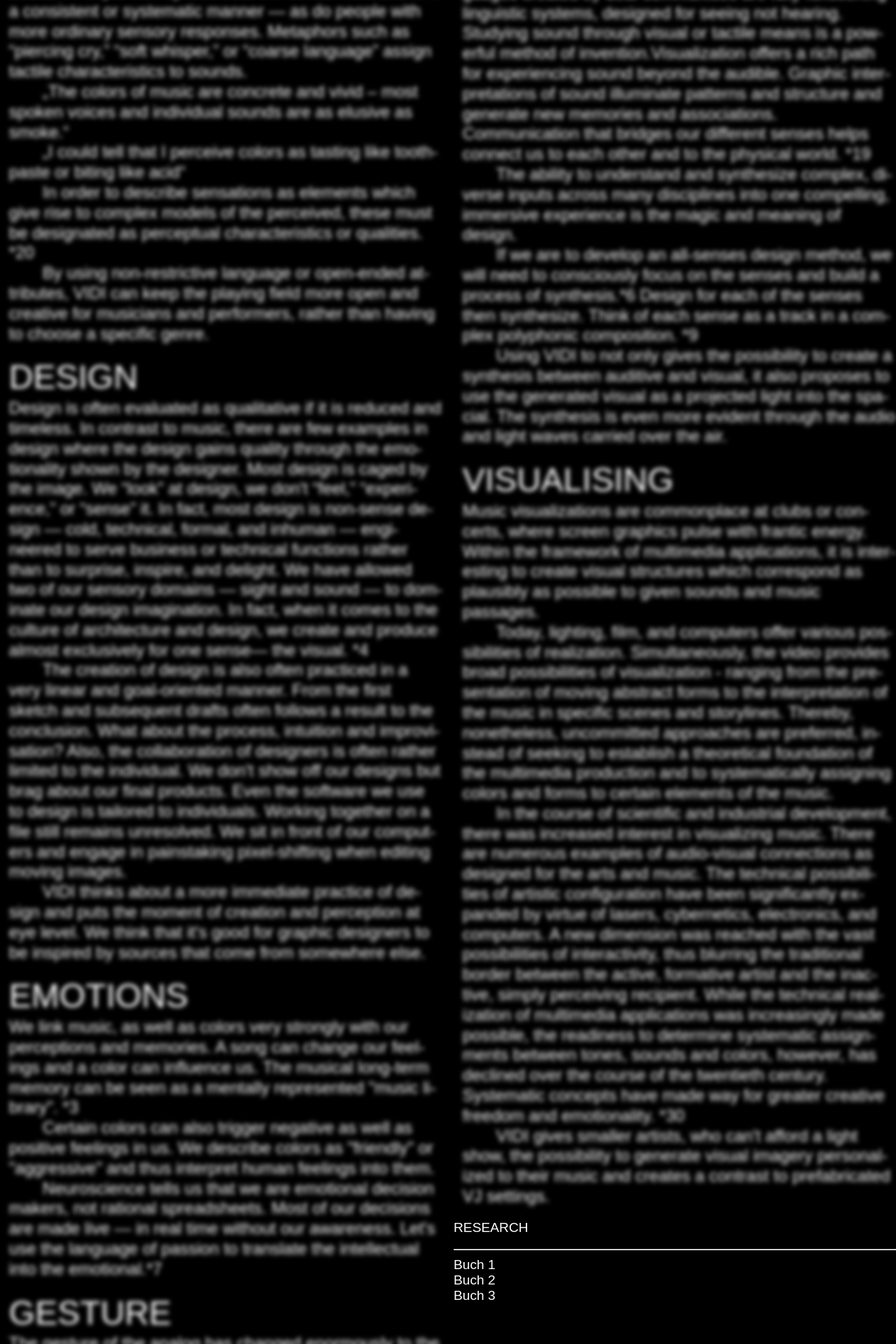
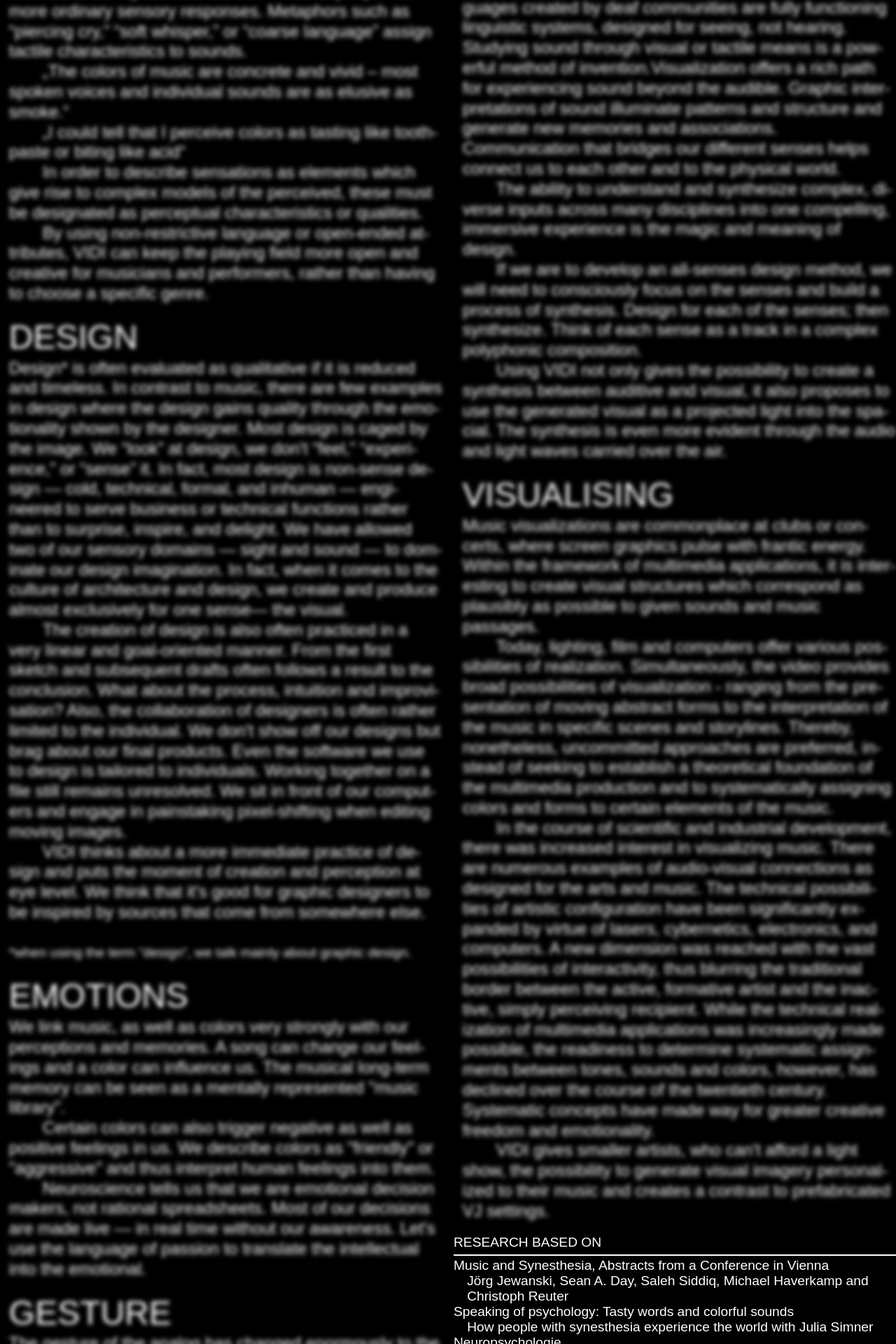
Before and after one commit to kathiruell/Visual-MIDI, a PHP site: page /about.html in a window 1280 px wide. Shown: the part 4040-5960 px from the top of the page at 70% size. Run offline with PHP 8.4, Linux system fonts and the light colour scheme; some web fonts are replaced.

Commit message:
text corrections

```diff
--- a/about.html
+++ b/about.html
@@ -140,7 +140,7 @@
 					basic hues, believing that color must be structured like the musical
 					scale. Newton was so convinced that color and music were analogous,
 					he added indigo to his color wheel to make his system a better match
-					for music.*16
+					for music.
 				</p>
 				<p>
 					In the seventeenth century, Aristotle already proposed a scale
@@ -155,15 +155,15 @@
 					artistic experiments. It is also obvious, however, that there is no
 					conclusive, nearby solution which would exclusively orient itself
 					with respect to the color tone and also be accepted by a majority of
-					persons. Indeed, test subjects usually tend to classify colors on
-					the basis of the color brightness - or saturation.
+					people. Indeed, test subjects usually tend to classify colors on
+					the basis of the color brightness or saturation.
 				</p>
 				<p>
 					This is based upon the finding that typical colors exhibit a
-					characteristic brightness, for example, which appears low in the
+					characteristic brightness, which appears low in the
 					case of blue, but with higher values in the case of yellow or white.
-					An appropriate color scale leads approximately from black to white
-					via blue, red, orange, and yellow. 23
+					An appropriate color scale approximately leads from black to white
+					via blue, red, orange, and yellow.
 				</p>
 				<p>
 					VIDI uses three different color schemes that can be selected before
@@ -203,7 +203,7 @@
 				<p>
 					In order to describe sensations as elements which give rise to
 					complex models of the perceived, these must be designated as
-					perceptual characteristics or qualities. *20
+					perceptual characteristics or qualities.
 				</p>
 				<p>
 					By using non-restrictive language or open-ended attributes, VIDI can
@@ -214,7 +214,7 @@
 			<div class="no-break">
 				<h3>DESIGN</h3>
 				<p>
-					Design is often evaluated as qualitative if it is reduced and
+					Design* is often evaluated as qualitative if it is reduced and
 					timeless. In contrast to music, there are few examples in design
 					where the design gains quality through the emotionality shown by the
 					designer. Most design is caged by the image. We “look” at design, we
@@ -224,7 +224,7 @@
 					inspire, and delight. We have allowed two of our sensory domains —
 					sight and sound — to dominate our design imagination. In fact, when
 					it comes to the culture of architecture and design, we create and
-					produce almost exclusively for one sense— the visual. *4
+					produce almost exclusively for one sense— the visual.
 				</p>
 				<p>
 					The creation of design is also often practiced in a very linear and
@@ -243,6 +243,12 @@
 					good for graphic designers to be inspired by sources that come from
 					somewhere else.
 				</p>
+				<p>
+				<div class="research">
+					<br />
+					*when using the term “design“, we talk mainly about graphic design.
+				</div>
+				</p>
 			</div>
 			<div class="no-break">
 				<h3>EMOTIONS</h3>
@@ -250,7 +256,7 @@
 					We link music, as well as colors very strongly with our perceptions
 					and memories. A song can change our feelings and a color can
 					influence us. The musical long-term memory can be seen as a mentally
-					represented "music library". *3
+					represented "music library".
 				</p>
 				<p>
 					Certain colors can also trigger negative as well as positive
@@ -261,15 +267,15 @@
 					Neuroscience tells us that we are emotional decision makers, not
 					rational spreadsheets. Most of our decisions are made live — in real
 					time without our awareness. Let's use the language of passion to
-					translate the intellectual into the emotional.*7
+					translate the intellectual into the emotional.
 				</p>
 			</div>
 			<div class="no-break">
 				<h3>GESTURE</h3>
 				<p>
 					The gesture of the analog has changed enormously to the gesture of
-					the digital. Especially for music: Digital music lacks the tangible
-					ressonance of analog instruments. The vibration of analog sound
+					the digital, especially for music. Digital music lacks the tangible
+					resonance of analog instruments. The vibration of analog sound
 					production is diminishing and we observe musicians pressing keys in
 					front of computers.
 				</p>
@@ -289,7 +295,7 @@
 				</p>
 				<p>
 					When using VIDI, the visual output can certainly influence musical
-					development and it gives the opportunity to get inspired during
+					development and it gives the opportunity to be inspired during
 					creation or improvisation.
 				</p>
 			</div>
@@ -299,14 +305,14 @@
 					Immediate Media: Most of the media we consume is fast and works
 					anywhere, anytime. One might think that we consume design live, yet
 					most of the design we absorb is staged and planned to the second.
-					Perceiving visual design live, the second it is created, perhaps
+					Perceiving visual design live, the second it is created, it perhaps
 					holds new possibilities?
 				</p>
 				<p>
 					We need to design the design process to open the medium for full
 					immersive experience. Live experience has the bandwidth of reality —
 					it is fully immersive, and the visitor's body and mind are alive and
-					available for full engagement of all the senses. *5
+					available for full engagement of all senses.
 				</p>
 			</div>
 			<div class="no-break">
@@ -318,11 +324,11 @@
 					the only movement that design demands is the direction of the gaze
 					on what is designed. Can't the visual challenge us in our physical
 					movement just like music? Let's design for our sense of movement.
-					After all, our visitors are not static viewpoints. *11
+					After all, our visitors are not static viewpoints.
 				</p>
 				<p>
 					VIDI plays with the commonalities of visual and musical practice:
-					Movement, Time & Space
+					movement, time & space
 				</p>
 			</div>
 			<div class="no-break">
@@ -338,24 +344,24 @@
 				<p>
 					When we speak of music theory, strictly speaking, we are not talking
 					about a theory, but more about a fixed system of order. This system
-					helps us to distinguish and explain harmonic and disharmonic sounds.
+					helps us to distinguish and explain harmonic and dissonant sounds.
 				</p>
 				<p>
-					VIDI uses the approaches of the tone dependencies to each other to
+					VIDI uses the approaches of the tone relationships to each other to
 					assign color contrasts to each other.
 				</p>
 			</div>
 			<div class="no-break">
-				<h3>MULTISENSORIAL <br /><span class="tab">PERCEPTION</span></h3>
+				<h3>SYNTHESIS OF <br /><span class="tab">PERCEPTION</span></h3>
 				<p>
 					In multisensory connections, the particular proximity of
-					spatial-visual and spectral-auditory attributes is striking-for
+					spatial-visual and spectral-auditory attributes is striking, for
 					example, the preferential perceptual connection between visual
 					height and auditory pitch. The perception of sound is more strongly
 					influenced by the brightness and color saturation of simultaneously
 					presented visual stimuli than by hue itself. Unpleasant or
 					frightening sounds exert less influence when accompanied by
-					brightness and saturation *23
+					brightness and saturation.
 				</p>
 				<p>
 					Researchers sought to discover possible systematic relationships
@@ -379,20 +385,20 @@
 				</p>
 			</div>
 			<div class="no-break">
-				<h3>SYNTHESIS</h3>
+				<h3>MULTI-SENSORIAL <br /><span class="tab">DESIGN</span></h3>
 				<p>
-					Multi-sensorial Design: Human communication constantly mixes sound
+					Multi-sensorial Design: human communication constantly mixes sound
 					and vision.Typography is multisensory — it is audio and visual,
 					sound and symbol. Speech is haptic and gestural as well as aural,
 					felt in the muscles of the face, throat, and mouth. Writing is
 					gesture. The sign languages created by deaf communities are fully
-					functioning linguistic systems, designed for seeing not hearing.
+					functioning linguistic systems, designed for seeing, not hearing.
 					Studying sound through visual or tactile means is a powerful method
 					of invention.Visualization offers a rich path for experiencing sound
 					beyond the audible. Graphic interpretations of sound illuminate
 					patterns and structure and generate new memories and associations.
 					Communication that bridges our different senses helps connect us to
-					each other and to the physical world. *19
+					each other and to the physical world.
 				</p>
 				<p>
 					The ability to understand and synthesize complex, diverse inputs
@@ -401,12 +407,12 @@
 				</p>
 				<p>
 					If we are to develop an all-senses design method, we will need to
-					consciously focus on the senses and build a process of synthesis.*6
-					Design for each of the senses then synthesize. Think of each sense
-					as a track in a complex polyphonic composition. *9
+					consciously focus on the senses and build a process of synthesis.
+					Design for each of the senses; then synthesize. Think of each sense
+					as a track in a complex polyphonic composition.
 				</p>
 				<p>
-					Using VIDI to not only gives the possibility to create a synthesis
+					Using VIDI not only gives the possibility to create a synthesis
 					between auditive and visual, it also proposes to use the generated
 					visual as a projected light into the spacial. The synthesis is even
 					more evident through the audio and light waves carried over the air.
@@ -422,7 +428,7 @@
 					and music passages.
 				</p>
 				<p>
-					Today, lighting, film, and computers offer various possibilities of
+					Today, lighting, film and computers offer various possibilities of
 					realization. Simultaneously, the video provides broad possibilities
 					of visualization - ranging from the presentation of moving abstract
 					forms to the interpretation of the music in specific scenes and
@@ -445,7 +451,7 @@
 					determine systematic assignments between tones, sounds and colors,
 					however, has declined over the course of the twentieth century.
 					Systematic concepts have made way for greater creative freedom and
-					emotionality. *30
+					emotionality.
 				</p>
 				<p>
 					VIDI gives smaller artists, who can't afford a light show, the
@@ -456,26 +462,24 @@
 
 			<div class="research">
 				<p>
-					RESEARCH <br />
+					RESEARCH BASED ON  <br />
 					<hr>
-					Buch 1 <br />
-					Buch 2 <br />
-					Buch 3 <br />
+					Music and Synesthesia, Abstracts from a Conference in Vienna
+					<br /><span class="tab">Jörg Jewanski, Sean A. Day, Saleh Siddiq, Michael Haverkamp and Christoph Reuter</span><br/>
+					Speaking of psychology: Tasty words and colorful sounds
+					<br /><span class="tab">How people with synesthesia experience the world with Julia Simner</span><br/>
+					Neuropsychologie
+					<br /><span class="tab">Hans-Otto Karat, Peter Thier</span><br/>
+					Design Beyond Vision
+					<br /><span class="tab">Ellen Lupton & Andrea Lipps</span><br/>
+					Synesthetic Design – handbook for a multi-sensory approach
+					<br /><span class="tab">Michael Heverkamp</span><br/>
+					Seeing is not Hearing – Synesthesia, Anesthesia and the Audio-Visual
+					<br /><span class="tab">Christoph Cox</span><br/>
 				</p>
 			</div>
 		</div>
 	</div>
 </body>
 
-        <div class="research">
-          <p>
-            RESEARCH <br/>
-            <hr>
-            Buch 1 <br/>
-            Buch 2 <br/>
-            Buch 3 <br/>
-          </p>
-        </div>
-    </div>
-  </body>
 </html>
--- a/css/pages/about.css
+++ b/css/pages/about.css
@@ -166,5 +166,7 @@ tr {
 }
 
 hr {
-  border-bottom: 0.1em solid rgb(255, 255, 255);
+  border: 1px solid rgb(255, 255, 255);
+  margin-top: -0.7em;
+  margin-bottom: 0.2em;
 }
```
